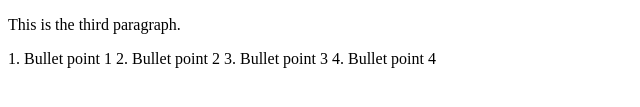
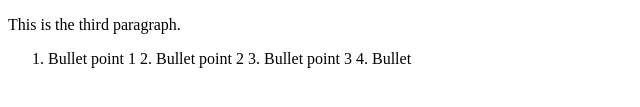
Before and after one commit to Fashnlvr/m2-hw2-Lewis-Jessica, a plain HTML site: page index.html in a window 1280 px wide. Shown: the part 213-320 px from the top of the page, without its empty margins (0-640 px from the left). Drawn offline with Linux system fonts and the light colour scheme.

Commit message:
Update index.html

```diff
--- a/index.html
+++ b/index.html
@@ -5,8 +5,10 @@
   <p>This is the second paragraph.</p>
   <h3>My Third Heading</h3>
   <p>This is the third paragraph.</p>
-  <p>1. Bullet point 1
+  <ol>
+    <li>Bullet point 1
     2. Bullet point 2
     3. Bullet point 3
-    4. Bullet point 4</p>
+    4. Bullet</li>
+  </ol>
 </html>
```
